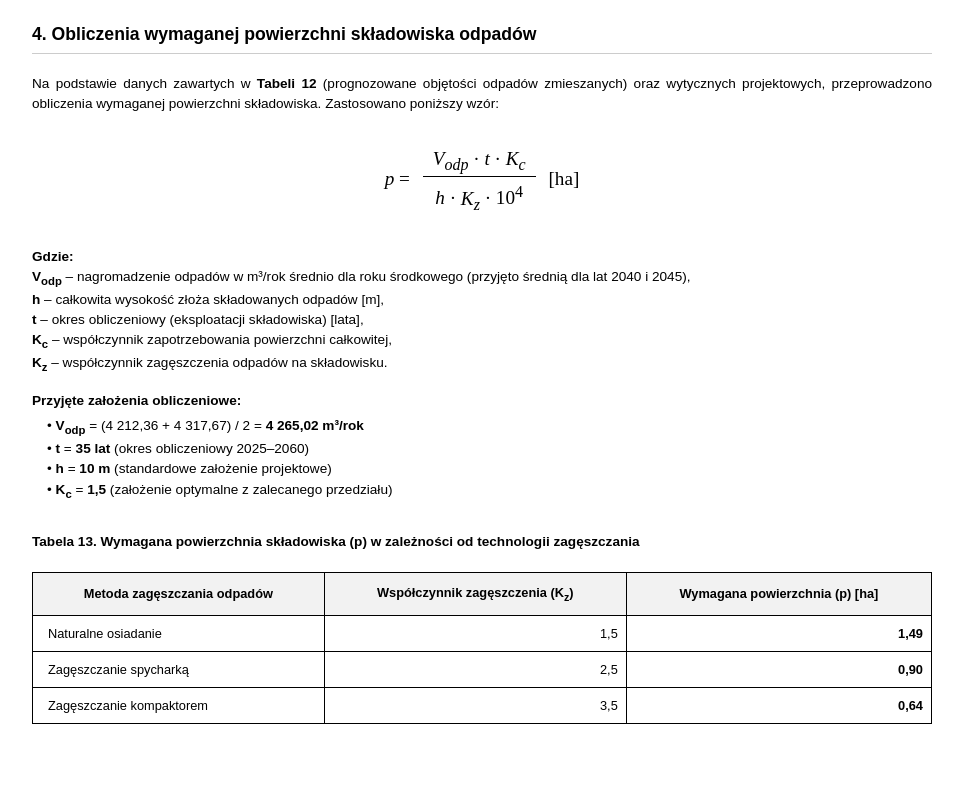
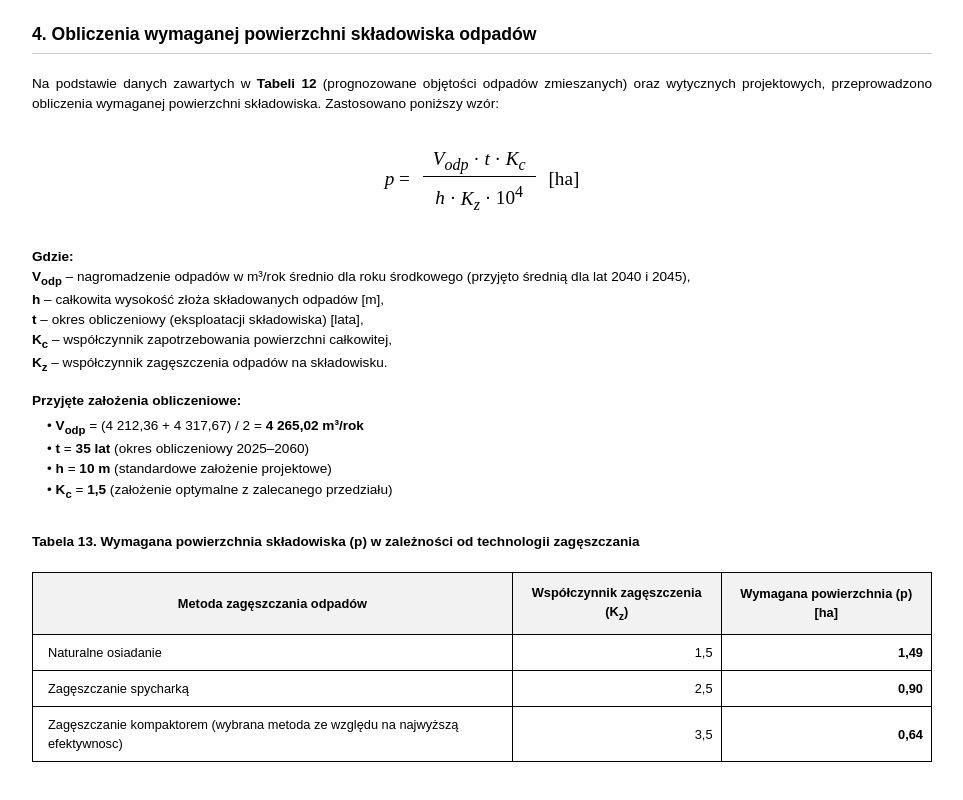
Before and after one commit to Veeon31/Gospodarka-odpadami, a plain HTML site: page index.html in a window 1280 px wide. Shown: the part 3123-3923 px from the top of the page, without its empty margins (158-1121 px from the left). Drawn offline with Linux system fonts and the light colour scheme.

Commit message:
Enhance description of compacting method
Updated description for compacting method to include efficiency reason.

```diff
--- a/index.html
+++ b/index.html
@@ -593,7 +593,7 @@
                 <td style="border: 1px solid #000; padding: 8px;"><strong>0,90</strong></td>
             </tr>
             <tr>
-                <td style="border: 1px solid #000; padding: 8px; text-align: left; padding-left: 15px;">Zagęszczanie kompaktorem</td>
+                <td style="border: 1px solid #000; padding: 8px; text-align: left; padding-left: 15px;">Zagęszczanie kompaktorem (wybrana metoda ze względu na najwyższą efektywnosc)</td>
                 <td style="border: 1px solid #000; padding: 8px;">3,5</td>
                 <td style="border: 1px solid #000; padding: 8px;"><strong>0,64</strong></td>
             </tr>
```
